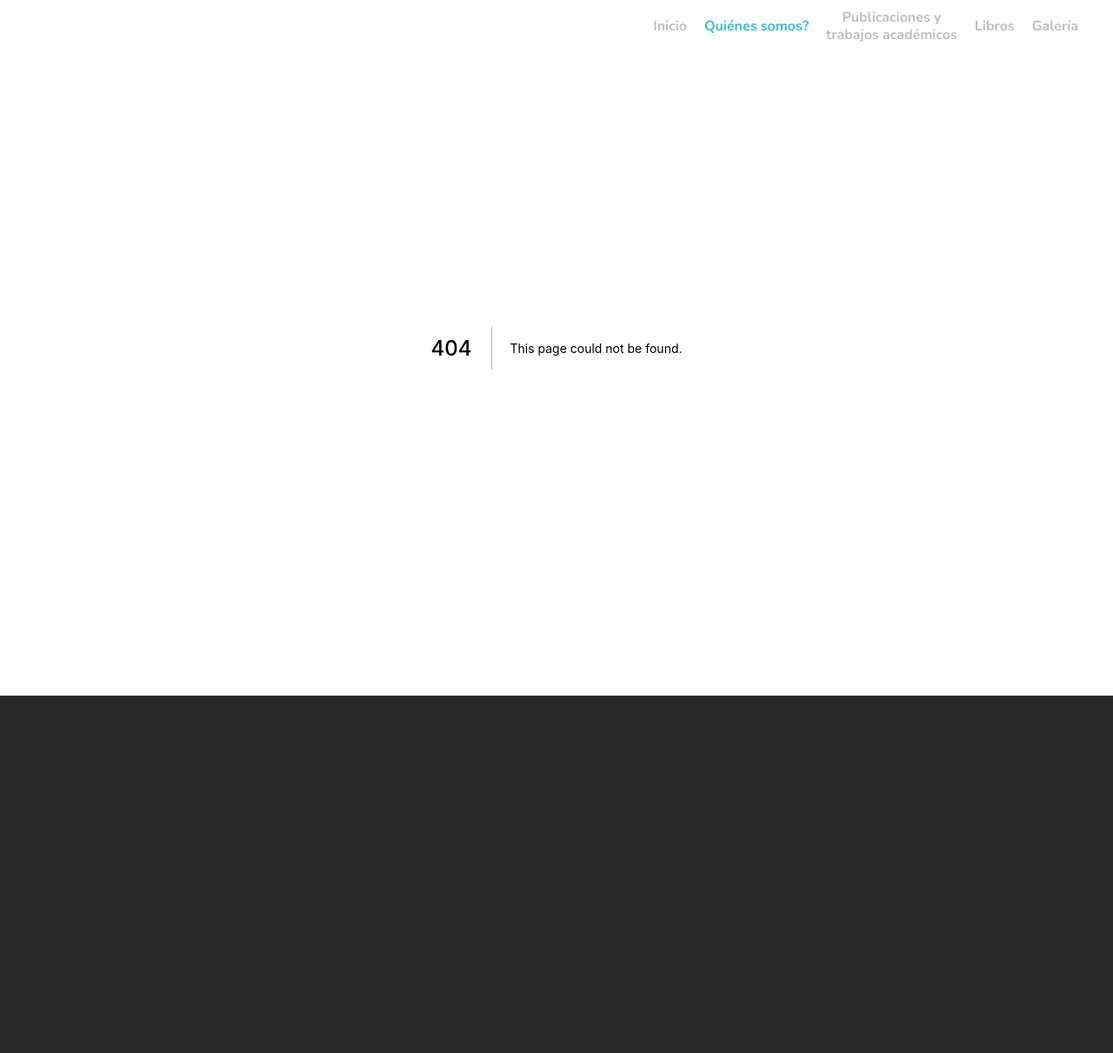
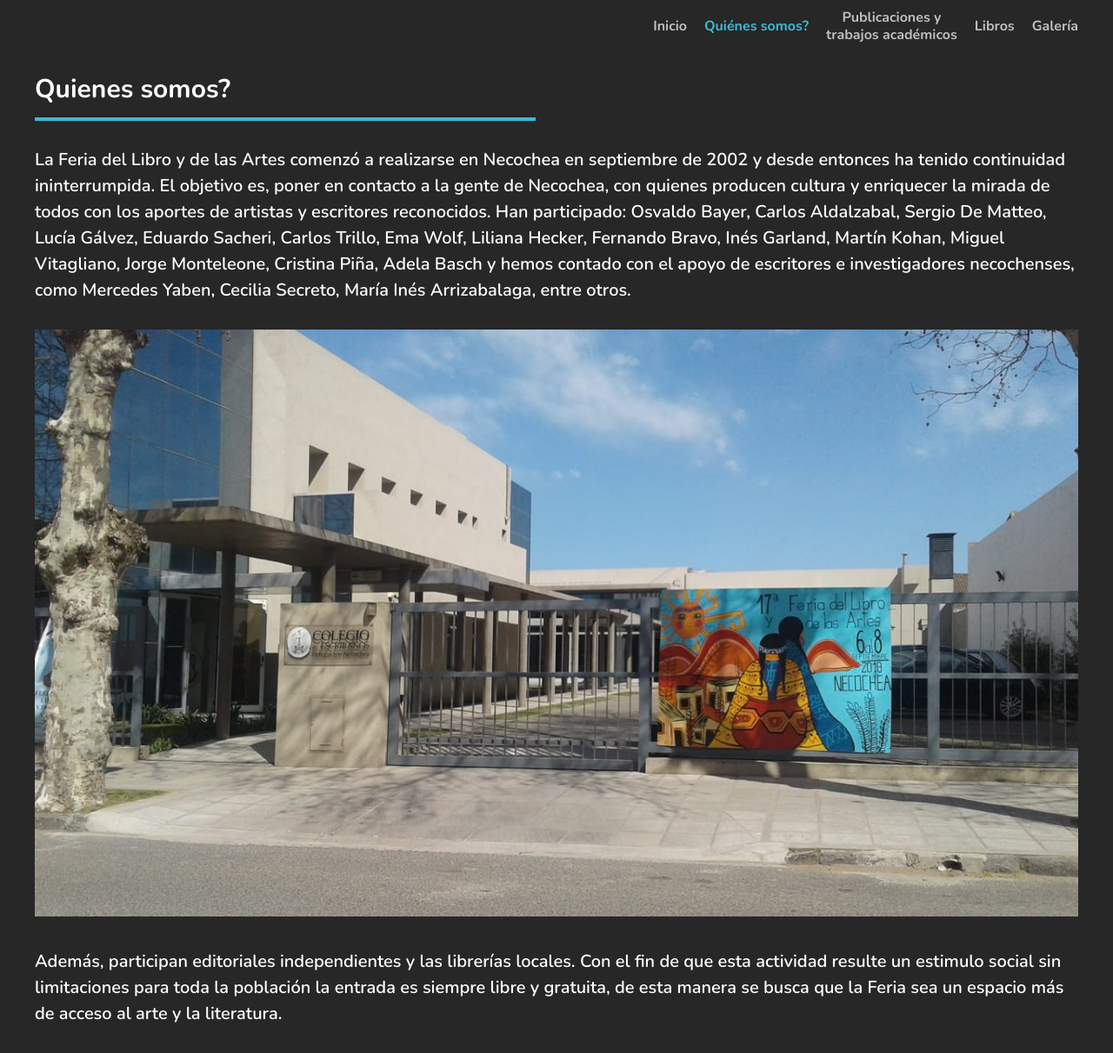
Before and after one commit to ivaanrl/feria-del-libro-necochea, a Next.js app: page /quienes_somos in a window 1280 px wide. Before the commit this address had no page. Shown: the whole page at 87% size. Before the commit the page ends 800 px from the top, so only its background shows below. Built offline with nearby package versions, Linux system fonts and the light colour scheme.

Commit message:
add quienes somos page

```diff
--- /dev/null
+++ b/pages/quienes_somos/index.tsx
@@ -0,0 +1,57 @@
+import { Box, Text } from '@chakra-ui/react';
+import Image from 'next/image';
+
+const QuienesSomos = () => {
+  return (
+    <Box margin="auto" maxWidth={1280} pt="80px" px="40px">
+      <Box mb="30px">
+        <Text fontSize="3xl" fontWeight="bold" color="text.main">
+          Quienes somos?
+        </Text>
+        <Box
+          width="45vw"
+          height="4px"
+          backgroundColor="primary.main"
+          mt="10px"
+        />
+      </Box>
+      <Text
+        fontSize={{ base: 'md', md: 'lg', lg: 'xl' }}
+        fontWeight="600"
+        color="text.main"
+        mb="30px"
+      >
+        La Feria del Libro y de las Artes comenzó a realizarse en Necochea en
+        septiembre de 2002 y desde entonces ha tenido continuidad
+        ininterrumpida. El objetivo es, poner en contacto a la gente de
+        Necochea, con quienes producen cultura y enriquecer la mirada de todos
+        con los aportes de artistas y escritores reconocidos. Han participado:
+        Osvaldo Bayer, Carlos Aldalzabal, Sergio De Matteo, Lucía Gálvez,
+        Eduardo Sacheri, Carlos Trillo, Ema Wolf, Liliana Hecker, Fernando
+        Bravo, Inés Garland, Martín Kohan, Miguel Vitagliano, Jorge Monteleone,
+        Cristina Piña, Adela Basch y hemos contado con el apoyo de escritores e
+        investigadores necochenses, como Mercedes Yaben, Cecilia Secreto, María
+        Inés Arrizabalaga, entre otros.
+      </Text>
+      <Image
+        height={720}
+        width={1280}
+        src="/images/quienes_somos/entrance.jpeg"
+      />
+      <Text
+        fontSize={{ base: 'md', md: 'lg', lg: 'xl' }}
+        fontWeight="600"
+        color="text.main"
+        my="30px"
+      >
+        Además, participan editoriales independientes y las librerías locales.
+        Con el fin de que esta actividad resulte un estimulo social sin
+        limitaciones para toda la población la entrada es siempre libre y
+        gratuita, de esta manera se busca que la Feria sea un espacio más de
+        acceso al arte y la literatura.
+      </Text>
+    </Box>
+  );
+};
+
+export default QuienesSomos;
```
Also changed, not shown: public/images/quienes_somos/entrance.jpeg (added).
